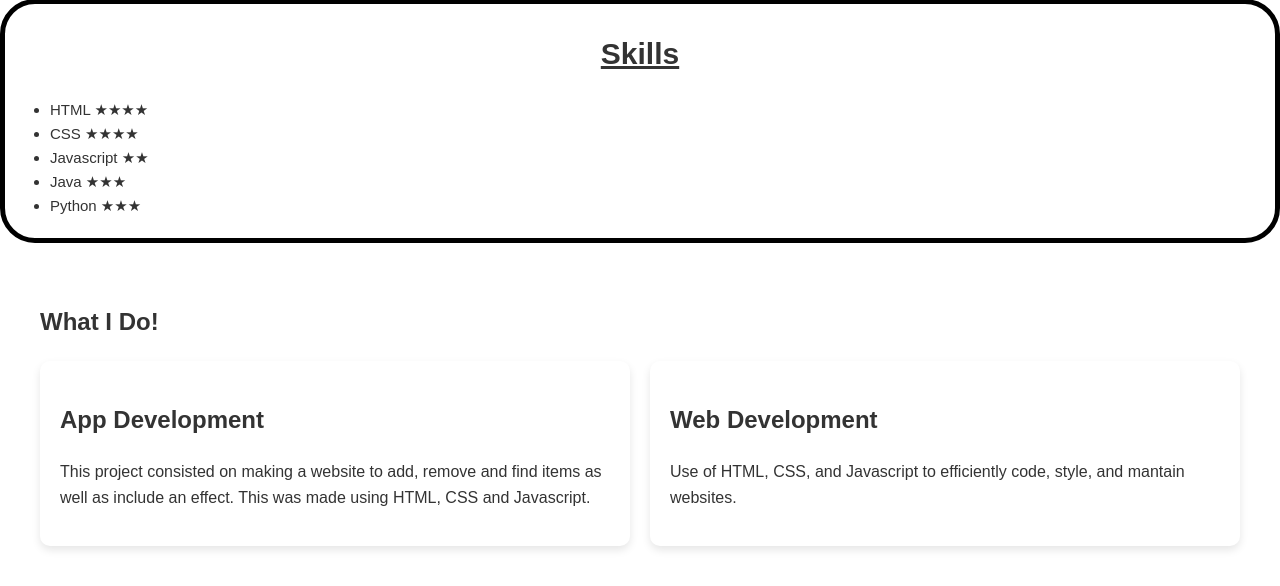
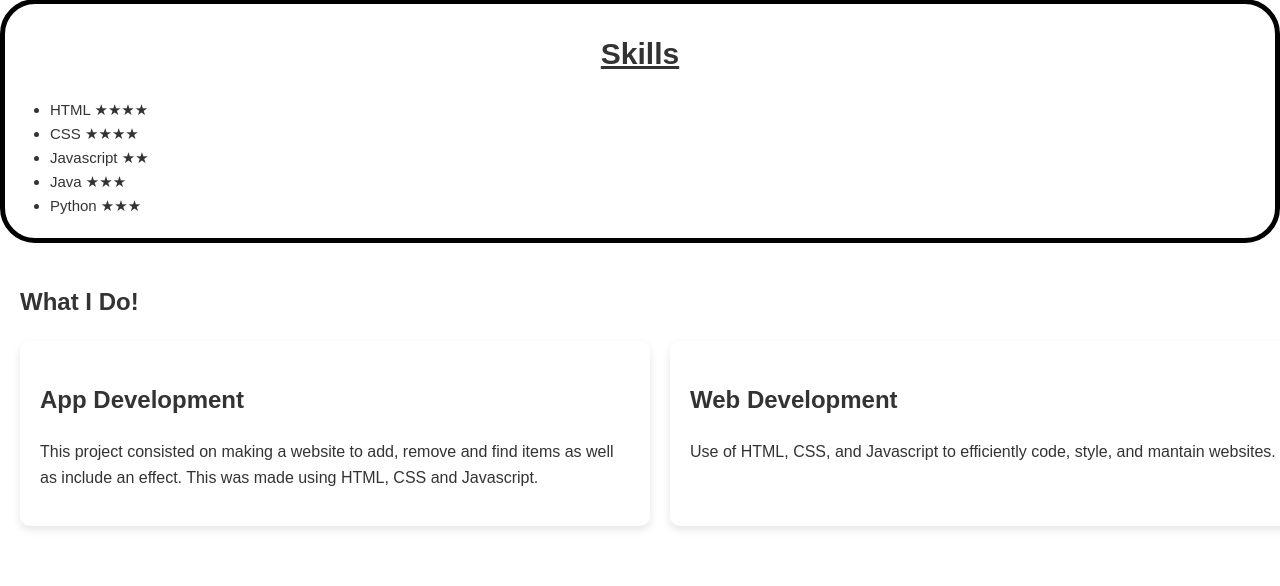
Before and after one commit to jaimeland/Portfolio, a PHP site: page /Home.html in a window 1280 px wide. Shown: the part 848-1434 px from the top of the page. After the commit the page ends 1378 px from the top, so only its background shows below. Run offline with PHP 8.4, Linux system fonts and the light colour scheme.

Commit message:
software

```diff
--- a/styles.css
+++ b/styles.css
@@ -145,7 +145,8 @@ a {
 .software {
     padding: 20px;
     background-color: white;
-    margin: 20px;
+    margin: 0;
+    width: 100%;
     border-radius: 10px;
 }
 
```
